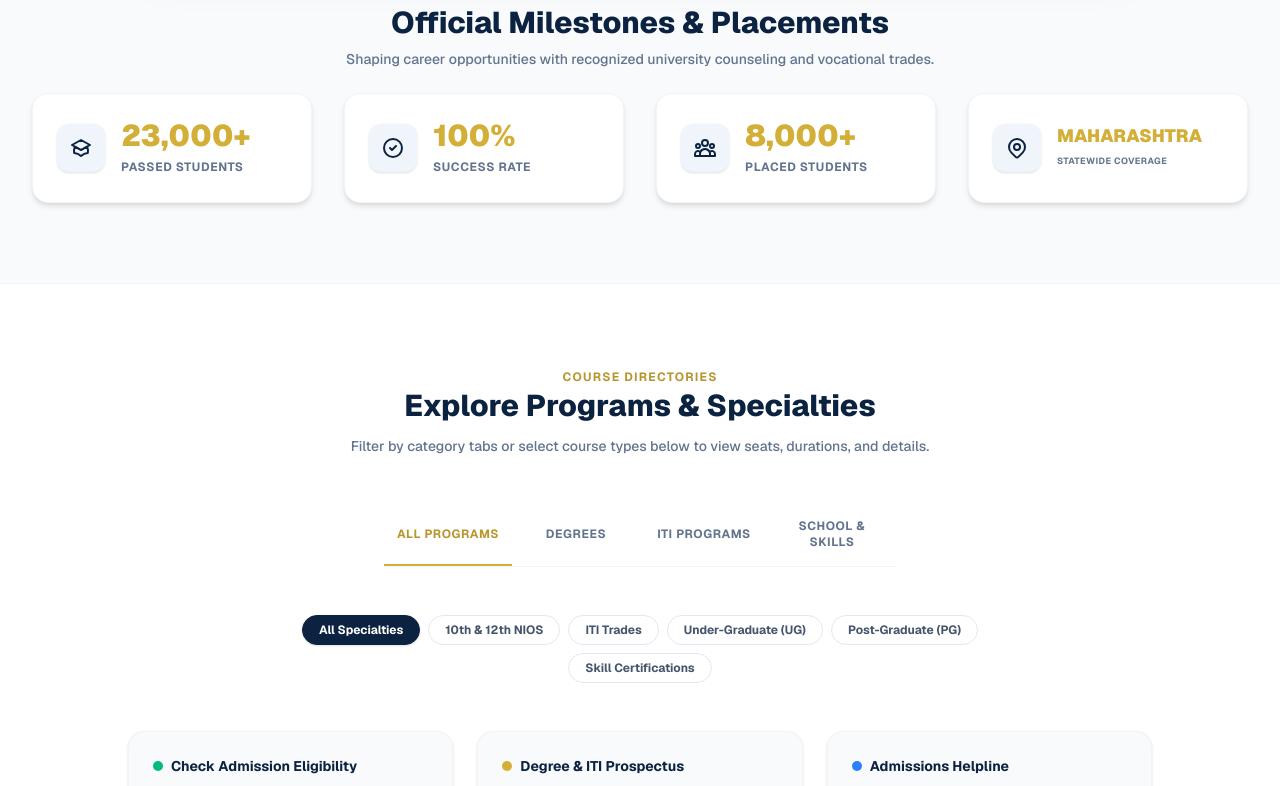
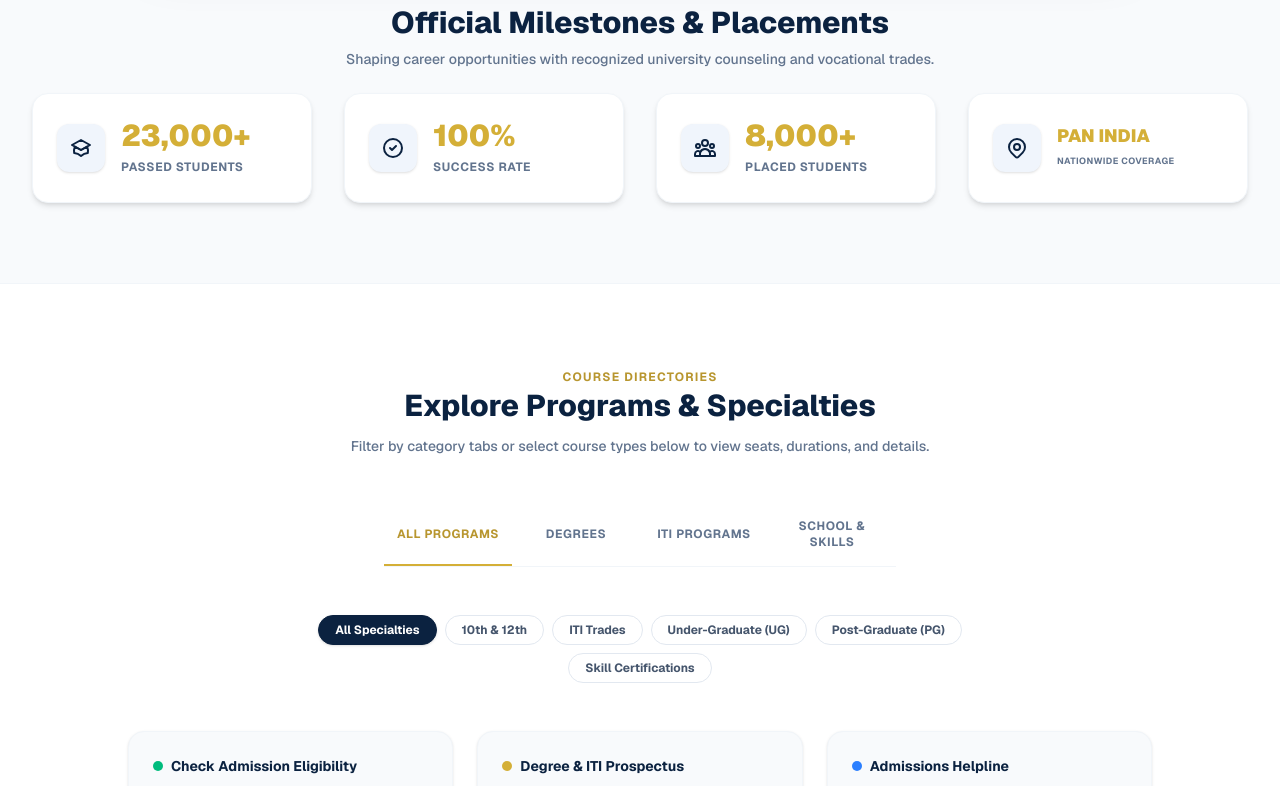
Before and after one commit to GouravBanswal/ratnaparkkhi-institute, a Next.js app: page / in a window 1280 px wide. Shown: the part 1004-1790 px from the top of the page. Built offline with nearby package versions, Linux system fonts and the light colour scheme.

Commit message:
Update placement and coverage references to PAN India / Nationwide

```diff
--- a/app/about-riem/page.tsx
+++ b/app/about-riem/page.tsx
@@ -25,7 +25,7 @@ export default function AboutPage() {
             </div>
             <h3 className="text-xl font-bold text-navy-900">Our Vision</h3>
             <p className="text-sm text-slate-655 leading-relaxed font-medium">
-              To be a premier center of flexible learning, vocational skill development, and distance education that empowers every individual in Maharashtra with affordable, high-quality, and accessible career opportunities.
+              To be a premier center of flexible learning, vocational skill development, and distance education that empowers every individual across India with affordable, high-quality, and accessible career opportunities.
             </p>
           </div>
 
--- a/app/contact-us/page.tsx
+++ b/app/contact-us/page.tsx
@@ -16,7 +16,7 @@ export default function ContactPage() {
 
   const faqs = [
     { q: "What boards and universities are you associated with?", a: "We are authorized admission & counseling partners for NSDC, Skill India, NAPS, BTP, BOSS Board, YCMOU, Tilak Maharashtra Vidyapeeth, Mumbai Hindi Vidyapeeth, and MSBSVET ITI. Our university partnerships include DY Patil University, Mangalayatan University, ISBM University, and Dr. CV Raman University." },
-    { q: "What types of programs do you offer, and are they recognized?", a: "We offer 10th & 12th NIOS/MHV secondary schooling, ITI vocational programs certified by MSBSVET, UGC-entitled graduation and post-graduation degrees (BA, B.Com, B.Sc, BBA, BCA, MBA, MCA, M.Com, MA), and Skill Development programs approved by NSDC & Skill India." },
+    { q: "What types of programs do you offer, and are they recognized?", a: "We offer 10th & 12th secondary schooling, ITI vocational programs certified by MSBSVET, UGC-entitled graduation and post-graduation degrees (BA, B.Com, B.Sc, BBA, BCA, MBA, MCA, M.Com, MA), and Skill Development programs approved by NSDC & Skill India." },
     { q: "Who is eligible for the Learn & Earn scheme and how does it work?", a: "The Learn & Earn scheme is designed for students and working professionals. By registering for vocational or degree programs, you are connected to NAPS apprenticeship opportunities. This allows you to gain real work experience and receive monthly stipends while you study." },
     { q: "How do I apply for courses and scholarships?", a: "You can apply online via our Admission Portal or call us at +91 9923313437. Our counselor cell will guide you in choosing the right course, managing installment payment plans, and applying for applicable scholarship/fee concessions." }
   ];
--- a/app/internship-program/page.tsx
+++ b/app/internship-program/page.tsx
@@ -36,7 +36,7 @@ export default function InternshipsPage() {
               At Ratnaparkkhi Institute, we believe that education must lead to practical, real-world skills. Through our collaborations with NSDC, Skill India, and NAPS (National Apprenticeship Promotion Scheme), we connect students directly with corporate and public sector apprenticeships.
             </p>
             <p className="text-sm text-slate-655 leading-relaxed font-medium">
-              Graduates participate in traineeships, enabling them to gain critical hands-on experience, support themselves with monthly stipends, and build careers in government and private sectors across Maharashtra.
+              Graduates participate in traineeships, enabling them to gain critical hands-on experience, support themselves with monthly stipends, and build careers in government and private sectors across India.
             </p>
             <div className="grid grid-cols-3 gap-4 border-t border-slate-100 pt-6">
               <div>
--- a/app/layout.tsx
+++ b/app/layout.tsx
@@ -18,7 +18,7 @@ const geistMono = Geist_Mono({
 export const metadata: Metadata = {
   title: "Ratnaparkkhi Institute of Engineering & Management",
   description: "Official admissions counseling & vocational training center in Chh. Sambhajinagar. Offering UGC-recognized Online & Distance degrees, ITI trade courses, NIOS 10th/12th, and NSDC/Skill India programs with our unique Learn & Earn scheme.",
-  keywords: "Ratnaparkkhi Institute of Engineering & Management, RIEM Sambhajinagar, Online Education Maharashtra, Distance Learning degrees, ITI courses, NIOS 10th 12th, YCMOU, Skill India, NAPS apprenticeships, Learn and Earn, MBA, MCA, BBA, BCA, BA, B.Com, ITI Courses Maharashtra, Industrial Technical Institute Maharashtra, Diploma in Electrical, Diploma in Fitter, Diploma in Turner, Diploma in CNC Operator, Diploma in Welder, Diploma in Sales & Marketing, Skill India, NSDC, NAPS, Vocational Training, Technical Education Maharashtra",
+  keywords: "Ratnaparkkhi Institute of Engineering & Management, RIEM Sambhajinagar, Online Education India, Distance Learning degrees, ITI courses, NIOS 10th 12th, YCMOU, Skill India, NAPS apprenticeships, Learn and Earn, MBA, MCA, BBA, BCA, BA, B.Com, ITI Courses India, Industrial Technical Institute India, Diploma in Electrical, Diploma in Fitter, Diploma in Turner, Diploma in CNC Operator, Diploma in Welder, Diploma in Sales & Marketing, Skill India, NSDC, NAPS, Vocational Training, Technical Education India, PAN India Coverage, All India Admissions Network, Nationwide Student Support, PAN India Placement Assistance, India-Wide Academic Network",
   icons: {
     icon: "/logo.png",
     apple: "/logo.png",
--- a/app/online-admission/page.tsx
+++ b/app/online-admission/page.tsx
@@ -16,7 +16,7 @@ export default function AdmissionPage() {
     "Previous School Leaving Certificate (TC)",
     "Graduation Marksheet (for Post-Graduation)",
     "School / College Leaving Certificate (LC)",
-    "Domicile Certificate of Maharashtra State",
+    "Domicile Certificate (if applicable)",
     "Caste Certificate & Non-Creamy Layer (if applicable)",
     "Income Certificate / EBC Letter (for scholarship seekers)",
     "Aadhaar Card copy & 4 Passport Photos"
--- a/app/page.tsx
+++ b/app/page.tsx
@@ -46,7 +46,7 @@ export default function HomePage() {
       views: "4.8K views"
     },
     {
-      title: "Student Success Stories & Placements Across Maharashtra",
+      title: "Student Success Stories & PAN India Placements",
       duration: "3:45",
       views: "6.1K views"
     }
@@ -333,8 +333,8 @@ export default function HomePage() {
                 </svg>
               </div>
               <div>
-                <span className="block text-[15px] sm:text-lg font-black text-gold-505 text-gold-500 leading-tight uppercase">Maharashtra</span>
-                <span className="text-[9px] uppercase text-slate-500 font-bold tracking-wider">Statewide Coverage</span>
+                <span className="block text-[15px] sm:text-lg font-black text-gold-505 text-gold-500 leading-tight uppercase">PAN India</span>
+                <span className="text-[9px] uppercase text-slate-500 font-bold tracking-wider">Nationwide Coverage</span>
               </div>
             </div>
           </div>
@@ -383,7 +383,7 @@ export default function HomePage() {
           <div className="flex flex-wrap items-center justify-center gap-2 max-w-3xl mx-auto text-xs">
             {[
               { id: 'ALL', label: 'All Specialties' },
-              { id: '10th_12th', label: '10th & 12th NIOS' },
+              { id: '10th_12th', label: '10th & 12th' },
               { id: 'iti', label: 'ITI Trades' },
               { id: 'ug', label: 'Under-Graduate (UG)' },
               { id: 'pg', label: 'Post-Graduate (PG)' },
--- a/app/scholarship-program/page.tsx
+++ b/app/scholarship-program/page.tsx
@@ -10,7 +10,7 @@ export default function ScholarshipsPage() {
     "Family Income Certificate issued by Tahsildar (less than ₹8 Lakhs for EBC/EWS)",
     "Admission Confirmation Letter / ID Card",
     "Previous Class Marksheets (SSC / HSC / Semester GPA)",
-    "Domicile Certificate of Maharashtra State",
+    "Domicile Certificate (if applicable)",
     "Aadhaar Card linked to Bank Account (mandatory for direct DBT transfers)"
   ];
 
--- a/components/data/collegeData.ts
+++ b/components/data/collegeData.ts
@@ -35,7 +35,7 @@ export const achievements = [
   { title: "Passed Students", value: "23,000+ Students", desc: "Successfully completed secondary, higher secondary, graduation, and post-graduation certifications." },
   { title: "Academic Success", value: "100% Success Rate", desc: "Maintained complete academic support and guidance ensuring graduation success." },
   { title: "Job Placements", value: "8,000+ Placed", desc: "Students placed in private enterprises and government organizations." },
-  { title: "Geographical Reach", value: "Maharashtra Coverage", desc: "Students enrolled from all 36 districts of Maharashtra." },
+  { title: "Geographical Reach", value: "PAN India Coverage", desc: "Students enrolled from all states and union territories across India." },
   { title: "Career Sectors", value: "Govt & Private", desc: "Alumni working in various departments, public sectors, and top private sectors." }
 ];
 
```
